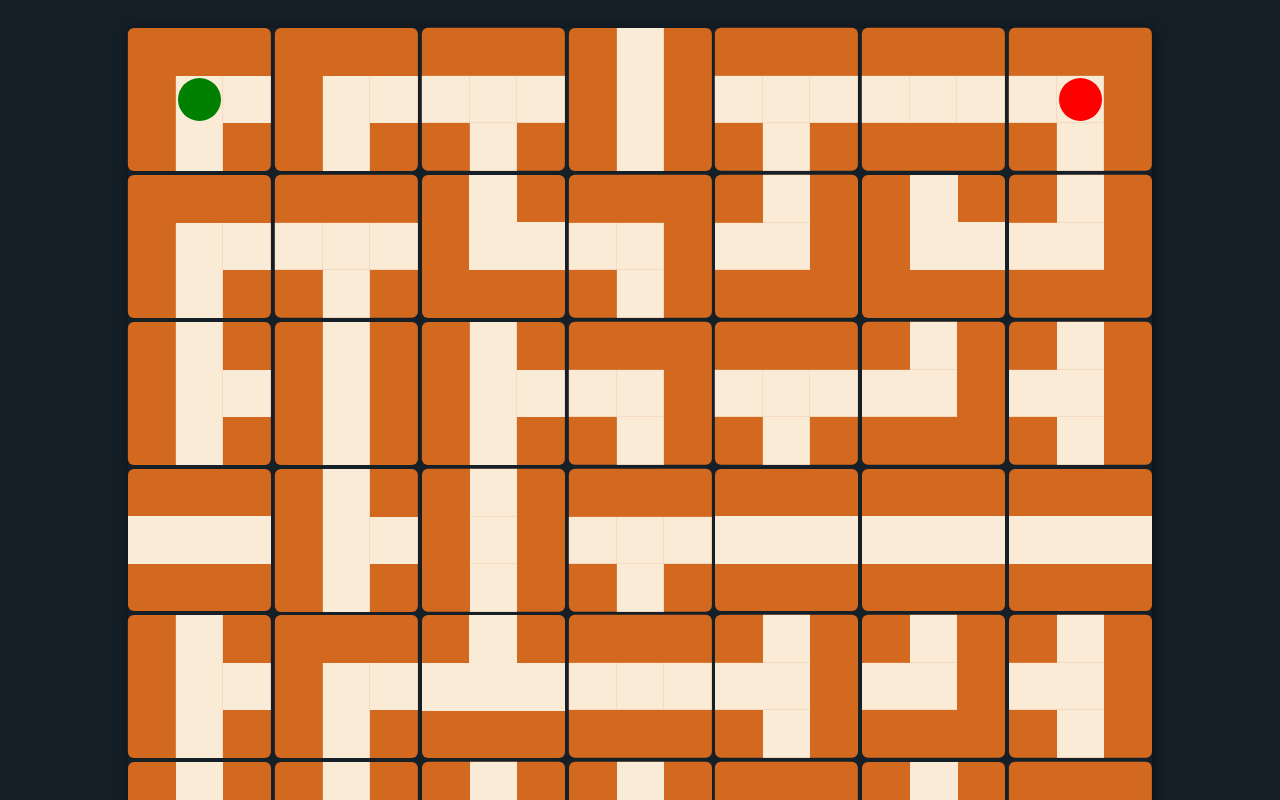
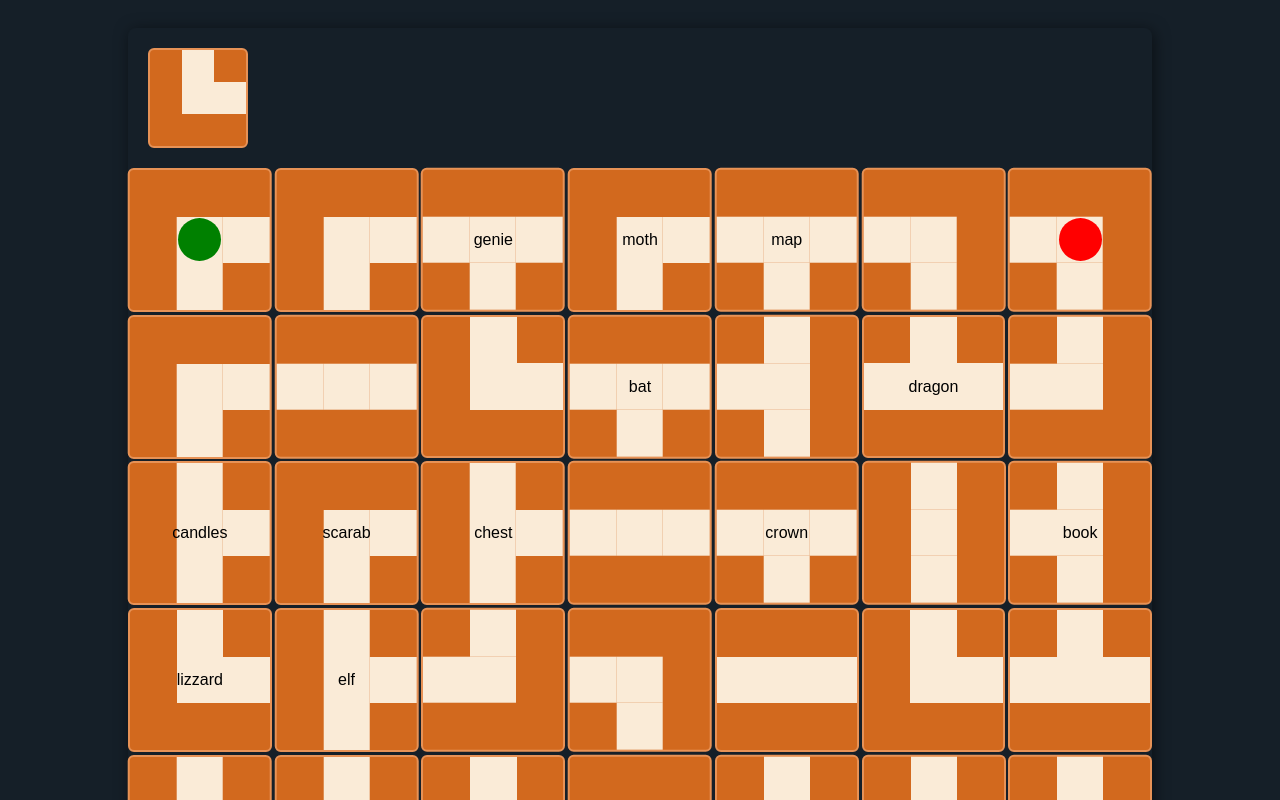
Before and after one commit to vforteli/maze, a React (Vite) app in the folder frontend/: page / in a window 1280 px wide. Shown: the top 800 px of the page. Built offline with nearby package versions, Linux system fonts and the light colour scheme.

Commit message:
add some well known cells

```diff
--- a/frontend/src/board/Board.scss
+++ b/frontend/src/board/Board.scss
@@ -1,5 +1,5 @@
 .board {
   display: grid;
-  grid-template-columns: 1fr 1fr 1fr 1fr 1fr 1fr 1fr;
-  grid-gap: 4px;
+  grid-template-columns: repeat(7, 1fr);
+  grid-gap: 3px;
 }
--- a/frontend/src/board/Board.tsx
+++ b/frontend/src/board/Board.tsx
@@ -1,23 +1,45 @@
 import "./Board.scss";
 import React from "react";
-import { CellMemoized, directions } from "./Cell";
+import { CellMemoized, CellProps, directions } from "./Cell";
 import { getRandomInteger, shuffleArray } from "../utils";
 import { fixedCells, movableCells } from "./Cells";
 
 export type BoardProps = unknown;
 
-const Board = () => {
+function getRandomBoardCells(): { cells: CellProps[]; playerCell: CellProps } {
   const randomCells = shuffleArray(movableCells);
 
+  const cells = fixedCells.map((o) => {
+    if (o !== undefined) {
+      return o;
+    } else {
+      const randomCell = randomCells.pop();
+
+      if (randomCell === undefined) {
+        throw new Error("uh, i guess something is screwed up with the board dimensions?");
+      }
+
+      return { ...randomCell, rotation: directions[getRandomInteger(0, 3)] };
+    }
+  });
+
+  return { cells: cells, playerCell: { ...randomCells.pop()!, rotation: 0 } };
+}
+
+const Board = () => {
+  const { cells, playerCell } = getRandomBoardCells();
+  console.debug(playerCell);
+
   return (
-    <div className="board">
-      {fixedCells.map((o, i) => {
-        return o !== undefined ? (
+    <div>
+      <div style={{ width: 100, margin: 20 }}>
+        <CellMemoized {...playerCell} />
+      </div>
+      <div className="board">
+        {cells.map((o, i) => (
           <CellMemoized key={i} {...o} />
-        ) : (
-          <CellMemoized key={i} {...randomCells.pop()!} rotation={directions[getRandomInteger(0, 3)]} />
-        );
-      })}
+        ))}
+      </div>
     </div>
   );
 };
--- a/frontend/src/board/Cell.scss
+++ b/frontend/src/board/Cell.scss
@@ -11,6 +11,7 @@
   }
   .cell {
     background-color: chocolate;
+    border: 2px solid lighten(chocolate, 15);
     border-radius: 6px;
     aspect-ratio: 1;
 
--- a/frontend/src/board/Cells.tsx
+++ b/frontend/src/board/Cells.tsx
@@ -1,12 +1,45 @@
 import { CellProps, ICell, LCell, TCell } from "./Cell";
+import { ItemCellMemoized } from "./ItemCell";
 import { StartingCellMemoized } from "./StartingCell";
 
+export const things = [
+  "genie",
+  "ring",
+  "map",
+  "ghost",
+  "rat",
+  "dragon",
+  "troll",
+  "candles",
+  "chest",
+  "crown",
+  "book",
+  "lizzard",
+  "bat",
+  "owl",
+  "moth",
+  "spider",
+  "armor",
+  "emerald",
+  "keys",
+  "moneysack",
+  "elf",
+  "scarab",
+  "sword",
+  "skull",
+] as const;
+
+export type Thing = (typeof things)[number];
+
+/**
+ * These are the fixes cells which cannot be moved
+ */
 export const fixedCells: readonly (CellProps | undefined)[] = [
   { openings: LCell, rotation: 90, content: <StartingCellMemoized color="green" /> },
   undefined,
-  { openings: TCell, rotation: 180 },
+  { openings: TCell, rotation: 180, content: <ItemCellMemoized item="genie" /> },
   undefined,
-  { openings: TCell, rotation: 180 },
+  { openings: TCell, rotation: 180, content: <ItemCellMemoized item="map" /> },
   undefined,
   { openings: LCell, rotation: 180, content: <StartingCellMemoized color="red" /> },
   undefined,
@@ -16,13 +49,13 @@ export const fixedCells: readonly (CellProps | undefined)[] = [
   undefined,
   undefined,
   undefined,
-  { openings: TCell, rotation: 90 },
+  { openings: TCell, rotation: 90, content: <ItemCellMemoized item="candles" /> },
   undefined,
-  { openings: TCell, rotation: 90 },
+  { openings: TCell, rotation: 90, content: <ItemCellMemoized item="chest" /> },
   undefined,
-  { openings: TCell, rotation: 180 },
+  { openings: TCell, rotation: 180, content: <ItemCellMemoized item="crown" /> },
   undefined,
-  { openings: TCell, rotation: 270 },
+  { openings: TCell, rotation: 270, content: <ItemCellMemoized item="book" /> },
   undefined,
   undefined,
   undefined,
@@ -30,13 +63,13 @@ export const fixedCells: readonly (CellProps | undefined)[] = [
   undefined,
   undefined,
   undefined,
-  { openings: TCell, rotation: 90 },
+  { openings: TCell, rotation: 90, content: <ItemCellMemoized item="armor" /> },
   undefined,
-  { openings: TCell, rotation: 0 },
+  { openings: TCell, rotation: 0, content: <ItemCellMemoized item="emerald" /> },
   undefined,
-  { openings: TCell, rotation: 270 },
+  { openings: TCell, rotation: 270, content: <ItemCellMemoized item="keys" /> },
   undefined,
-  { openings: TCell, rotation: 270 },
+  { openings: TCell, rotation: 270, content: <ItemCellMemoized item="moneysack" /> },
   undefined,
   undefined,
   undefined,
@@ -46,20 +79,25 @@ export const fixedCells: readonly (CellProps | undefined)[] = [
   undefined,
   { openings: LCell, rotation: 0, content: <StartingCellMemoized color="blue" /> },
   undefined,
-  { openings: TCell, rotation: 0 },
+  { openings: TCell, rotation: 0, content: <ItemCellMemoized item="sword" /> },
   undefined,
-  { openings: TCell, rotation: 0 },
+  { openings: TCell, rotation: 0, content: <ItemCellMemoized item="skull" /> },
   undefined,
   { openings: LCell, rotation: 270, content: <StartingCellMemoized color="yellow" /> },
 ];
 
+/**
+ * All the other cells which can me moved and rotated
+ * Note that one is left out for the player
+ */
 export const movableCells: readonly (Omit<CellProps, "rotation"> | undefined)[] = [
+  { openings: TCell, content: <ItemCellMemoized item="ring" /> },
+  { openings: TCell, content: <ItemCellMemoized item="ghost" /> },
+  { openings: TCell, content: <ItemCellMemoized item="dragon" /> },
+  { openings: TCell, content: <ItemCellMemoized item="bat" /> },
+  { openings: TCell, content: <ItemCellMemoized item="elf" /> },
   { openings: TCell },
-  { openings: TCell },
-  { openings: TCell },
-  { openings: TCell },
-  { openings: TCell },
-  { openings: TCell },
+  { openings: TCell }, // hmm is this the correct one? count them...
 
   { openings: ICell },
   { openings: ICell },
@@ -73,11 +111,11 @@ export const movableCells: readonly (Omit<CellProps, "rotation"> | undefined)[]
   { openings: ICell },
   { openings: ICell },
 
-  { openings: LCell },
-  { openings: LCell },
-  { openings: LCell },
-  { openings: LCell },
-  { openings: LCell },
+  { openings: LCell, content: <ItemCellMemoized item="lizzard" /> },
+  { openings: LCell, content: <ItemCellMemoized item="owl" /> },
+  { openings: LCell, content: <ItemCellMemoized item="moth" /> },
+  { openings: LCell, content: <ItemCellMemoized item="spider" /> },
+  { openings: LCell, content: <ItemCellMemoized item="scarab" /> },
   { openings: LCell },
   { openings: LCell },
   { openings: LCell },
@@ -93,7 +131,7 @@ export const movableCells: readonly (Omit<CellProps, "rotation"> | undefined)[]
 
 /*
 
-6 * T
+6 or 7? * T
 16 * fixed
 11 * I
 16 * L
--- /dev/null
+++ b/frontend/src/board/ItemCell.scss
@@ -0,0 +1,7 @@
+.item-cell {
+  height: 100%;
+  width: 100%;
+  display: flex;
+  justify-content: center;
+  align-items: center;
+}
--- /dev/null
+++ b/frontend/src/board/ItemCell.tsx
@@ -0,0 +1,9 @@
+import React from "react";
+import "./ItemCell.scss";
+import { Thing } from "./Cells";
+
+const ItemCell = (props: { item: Thing }) => {
+  return <div className="item-cell">{props.item}</div>;
+};
+
+export const ItemCellMemoized = React.memo(ItemCell);
```
Also changed, not shown: frontend/src/board/BorderCell.tsx (added).
